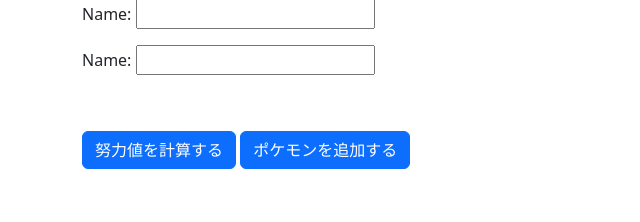
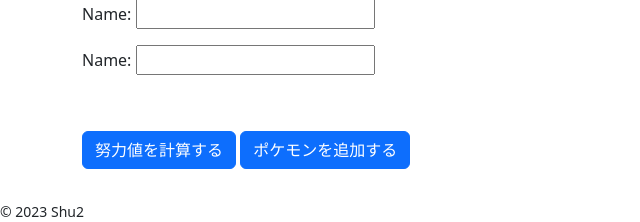
Before and after one commit to shu2-bot/pokemon_EV_auto_adjustment, a Django app: page / in a window 1280 px wide. Shown: the part 738-960 px from the top of the page, without its empty margins (0-640 px from the left). Before the commit the page ends 907 px from the top, so only its background shows below. Run offline with Django 4.2, Linux system fonts and the light colour scheme; some libraries are stand-ins or nearby versions.

Commit message:
copy rightの追加

```diff
--- a/pokemon_EV_auto_calculation/templates/base.html
+++ b/pokemon_EV_auto_calculation/templates/base.html
@@ -15,5 +15,8 @@
                 {% block main %}{% endblock %}
             </div>
         </main>
+        <footer>
+            <small class="text-center">© 2023 Shu2</small>
+        </footer>
     </body>
 </html>
```
